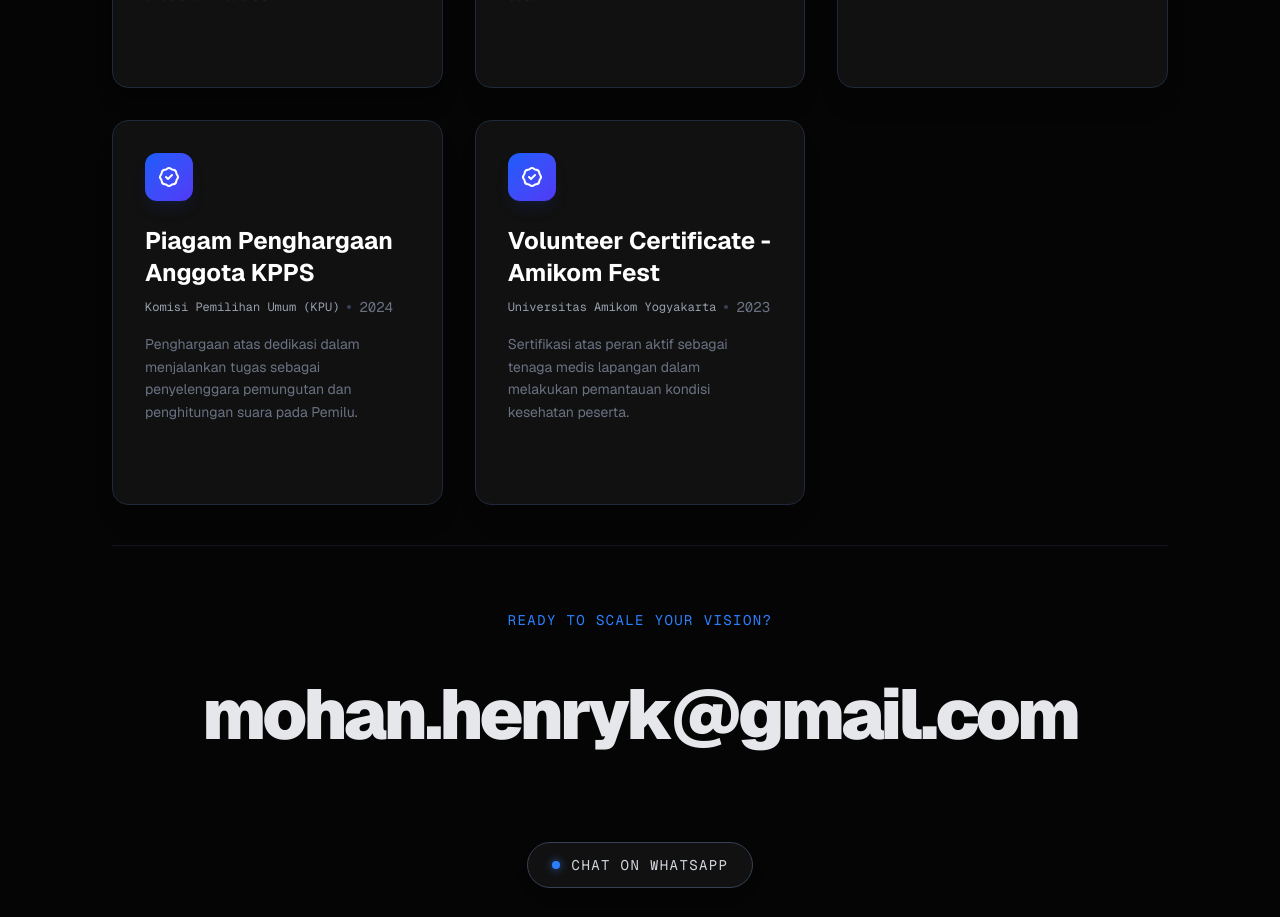
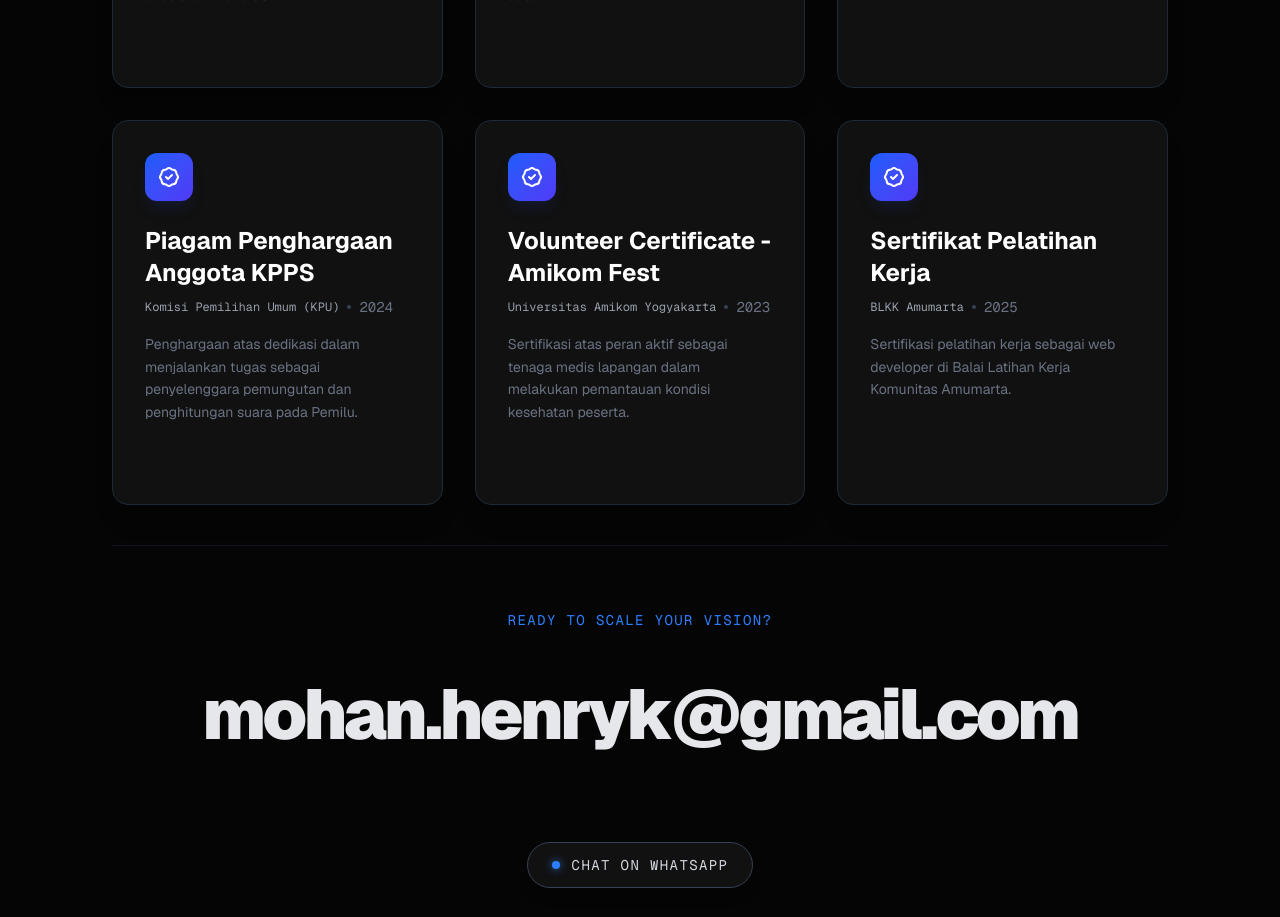
Before and after one commit to HenryFtNonna/profil_kedua, a React (Vite) app in the folder profil-kedua/: page / in a window 1280 px wide. Shown: the part 6400-7317 px from the top of the page. Built offline with nearby package versions, Linux system fonts and the light colour scheme.

Commit message:
add testimonial and certificates

```diff
--- a/profil-kedua/src/pages/certificates/Certificates.jsx
+++ b/profil-kedua/src/pages/certificates/Certificates.jsx
@@ -6,6 +6,7 @@ import Image3 from '../../assets/certificates/CCNAN.jpg';
 import Image4 from '../../assets/certificates/CCNAS.jpg';
 import Image5 from '../../assets/certificates/KPPS.jpg';
 import Image6 from '../../assets/certificates/Medic.jpg';
+import Image7 from '../../assets/certificates/blkk.jpg';
 
 // --- KOMPONEN KHUSUS 3D HOVER CARD ---
 const CertificateCard = ({ cert, index, onClick }) => {
@@ -190,6 +191,15 @@ export default function Certificates() {
       images: [
         Image6
       ]
+    },
+        {
+      title: "Sertifikat Pelatihan Kerja",
+      issuer: "BLKK Amumarta",
+      year: "2025",
+      desc: "Sertifikasi pelatihan kerja sebagai web developer di Balai Latihan Kerja Komunitas Amumarta.",
+      images: [
+        Image7
+      ]
     }
   ];
 
--- a/profil-kedua/src/pages/testimonials/Testimonials.jsx
+++ b/profil-kedua/src/pages/testimonials/Testimonials.jsx
@@ -17,8 +17,8 @@ export default function Testimonials() {
     {
       name: "Muhammad Muchson Attoyibi",
       title: "Mentee, Alterra Academy",
-      quote: "Mohan built a clean, responsive, and performant web application for us. Communication was smooth throughout. Highly recommended for any frontend needs.",
-      image: "https://placehold.co/150x150/111/white?text=CN"
+      quote: "Henry menunjukkan dedikasi yang luar apik selama belajar di Alterra Academy. Dia mampu mengeksekusi materi Front-End dengan baik dan menerapkannya menjadi aplikasi web yang fungsional dan responsif. Sikap profesionalnya, kemauan untuk terus belajar, dan penyelesaian tugas yang tepat waktu menjadi nilai tambah yang sangat baik untuk karirnya ke depan.",
+      image: "https://placehold.co/150x150/111/white?text=MA"
     }
   ];
 
```
Also changed, not shown: profil-kedua/src/assets/certificates/blkk.jpg (added).
